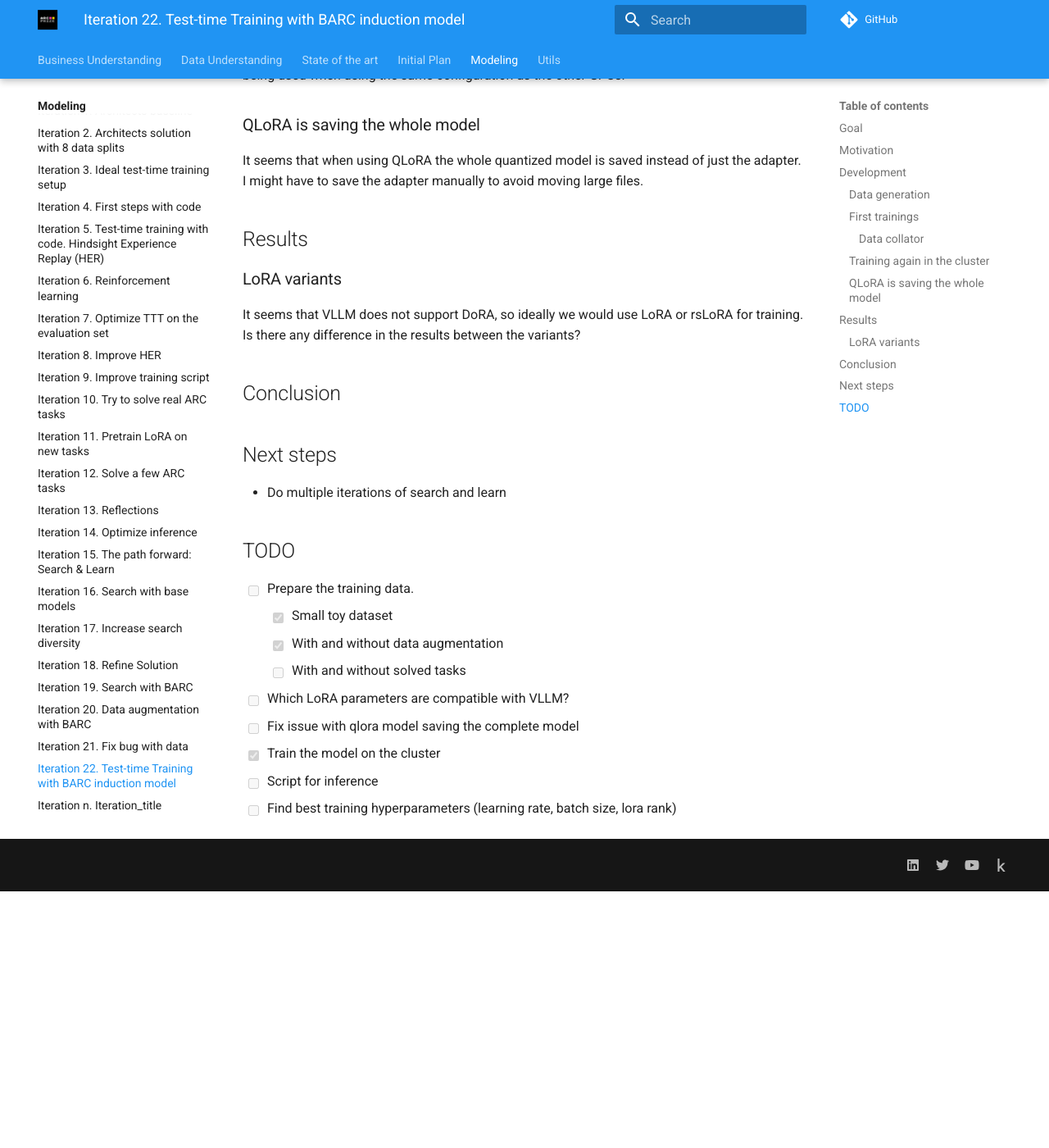
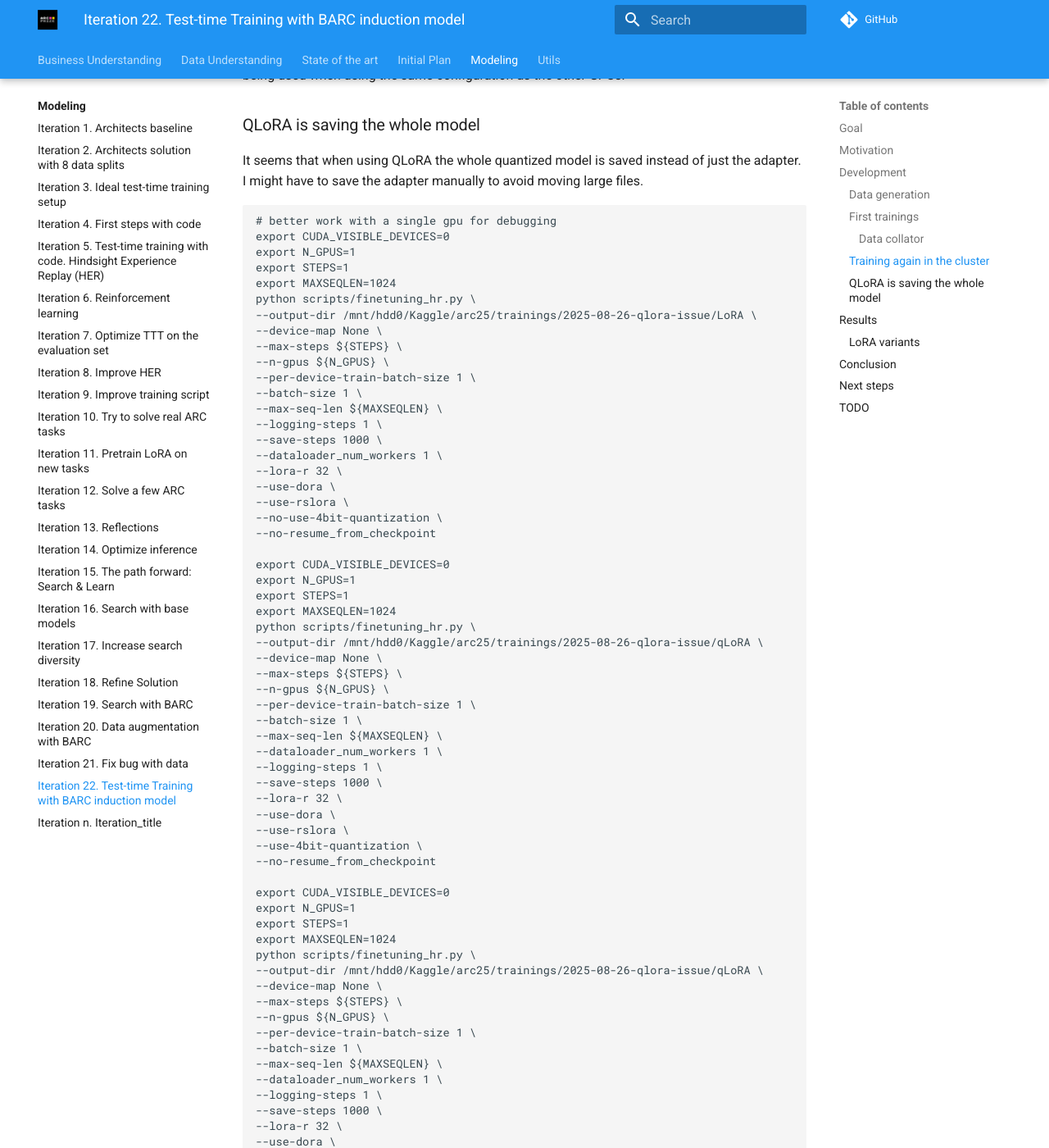
Before and after one commit to ironbar/arc25, an MkDocs documentation site: the page built from docs/modeling/Iteration_22_ttt_BARC.md, in a window 1280 px wide and 1400 px high, scrolled down 4026 px. Shown: the whole window at 82% size. Built offline with MkDocs 1.6.1 and Material for MkDocs 9.7.7, drawn with Linux system fonts in a browser that asks for light colours; comment, search, counter and statistics services are not loaded; before the commit the page ends 5113 px from its top, so only the background shows below that; some of the changed text lies outside the part shown.

Commit message:
documented experiments

````diff
--- a/docs/modeling/Iteration_22_ttt_BARC.md
+++ b/docs/modeling/Iteration_22_ttt_BARC.md
@@ -191,6 +191,75 @@
 It seems that when using QLoRA the whole quantized model is saved instead of just the adapter. I might
 have to save the adapter manually to avoid moving large files.
 
+```bash
+# better work with a single gpu for debugging
+export CUDA_VISIBLE_DEVICES=0
+export N_GPUS=1
+export STEPS=1
+export MAXSEQLEN=1024
+python scripts/finetuning_hr.py \
+--output-dir /mnt/hdd0/Kaggle/arc25/trainings/2025-08-26-qlora-issue/LoRA \
+--device-map None \
+--max-steps ${STEPS} \
+--n-gpus ${N_GPUS} \
+--per-device-train-batch-size 1 \
+--batch-size 1 \
+--max-seq-len ${MAXSEQLEN} \
+--logging-steps 1 \
+--save-steps 1000 \
+--dataloader_num_workers 1 \
+--lora-r 32 \
+--use-dora \
+--use-rslora \
+--no-use-4bit-quantization \
+--no-resume_from_checkpoint
+
+export CUDA_VISIBLE_DEVICES=0
+export N_GPUS=1
+export STEPS=1
+export MAXSEQLEN=1024
+python scripts/finetuning_hr.py \
+--output-dir /mnt/hdd0/Kaggle/arc25/trainings/2025-08-26-qlora-issue/qLoRA \
+--device-map None \
+--max-steps ${STEPS} \
+--n-gpus ${N_GPUS} \
+--per-device-train-batch-size 1 \
+--batch-size 1 \
+--max-seq-len ${MAXSEQLEN} \
+--dataloader_num_workers 1 \
+--logging-steps 1 \
+--save-steps 1000 \
+--lora-r 32 \
+--use-dora \
+--use-rslora \
+--use-4bit-quantization \
+--no-resume_from_checkpoint
+
+export CUDA_VISIBLE_DEVICES=0
+export N_GPUS=1
+export STEPS=1
+export MAXSEQLEN=1024
+python scripts/finetuning_hr.py \
+--output-dir /mnt/hdd0/Kaggle/arc25/trainings/2025-08-26-qlora-issue/qLoRA \
+--device-map None \
+--max-steps ${STEPS} \
+--n-gpus ${N_GPUS} \
+--per-device-train-batch-size 1 \
+--batch-size 1 \
+--max-seq-len ${MAXSEQLEN} \
+--dataloader_num_workers 1 \
+--logging-steps 1 \
+--save-steps 1000 \
+--lora-r 32 \
+--use-dora \
+--use-rslora \
+--use-4bit-quantization \
+--no-resume_from_checkpoint
+```
+
+The saved adapter weights 4.3GB if I use qLoRA, 2.2 if I use LoRA. The first result makes sense if
+it is saving the whole 4bit quantized model. The second result does not make sense.
+
 ## Results
 
 ### LoRA variants
````
